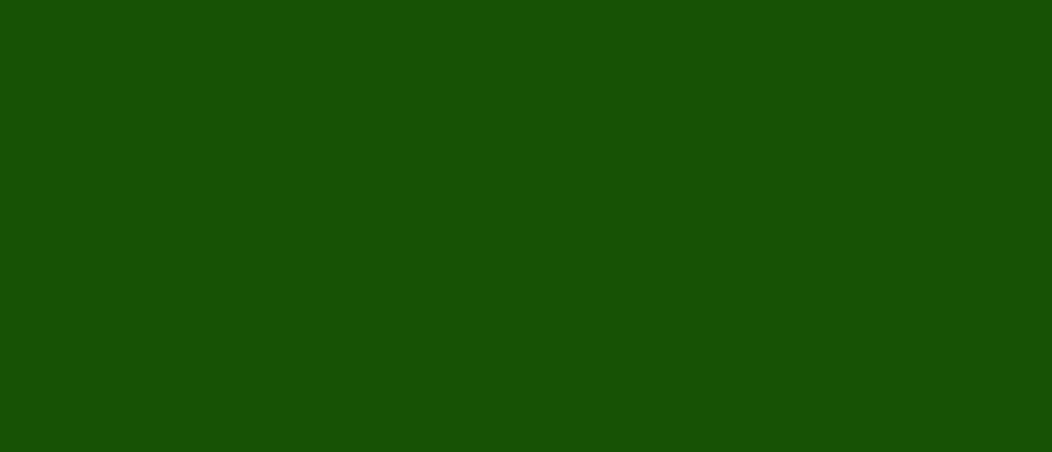
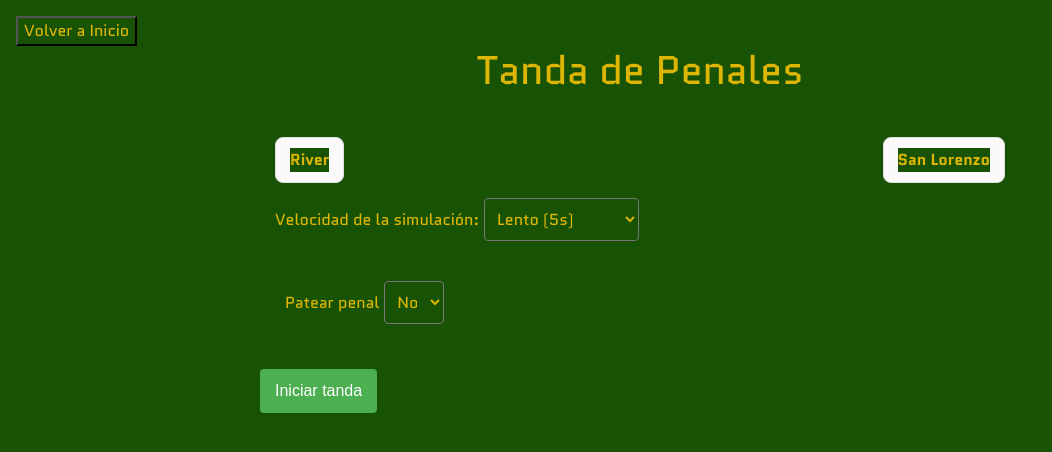
Before and after one commit to TorneoDeluxe/simulador, a React (Vite) app in the folder simulador/: page /penales/simulacion in a window 1280 px wide. Before the commit this address had no page. Shown: the top 452 px of the page, without its empty margins (0-1052 px from the left). Built offline with nearby package versions, Linux system fonts and the light colour scheme.

Commit message:
Agrega selector de equipo a penales

```diff
--- a/simulador/src/App.tsx
+++ b/simulador/src/App.tsx
@@ -1,11 +1,11 @@
 import React from 'react';
 import { BrowserRouter as Router, Routes, Route } from 'react-router-dom';
-import { useEffect } from 'react';
 
 import Inicio from './Inicio.tsx';
 import Partido from './Partido.tsx';
 import Score from './components/Score/Score.tsx';
 import Penalties from './components/Penalties.tsx';
+import Penales from './PenalesSelector.tsx';
 
 const App: React.FC = () =>  {
   return (
@@ -13,7 +13,8 @@
       <Routes>
         <Route path="/" element={<Inicio />} />
         <Route path="/partido" element={<Partido />} />
-        <Route path="/penales" element={<Penalties />} />
+        <Route path="/penales" element={<Penales />} />
+        <Route path="/penales/simulacion" element={<Penalties />} />
         <Route path="/partido/simulacion" element={<Score />} />
       </Routes>
     </Router>
--- /dev/null
+++ b/simulador/src/PenalesSelector.tsx
@@ -0,0 +1,84 @@
+import React, { useState } from "react";
+import { useNavigate, useLocation } from "react-router-dom";
+import SelectorEquipos from "./components/SelectorEquipos/SelectorEquipos";
+import "./components/Partido.css";
+
+type Team = {
+  name: string;
+  logo: string;
+  media: number;
+};
+
+const Penales: React.FC = () => {
+  const navigate = useNavigate();
+  const location = useLocation();
+  const state = location.state as { local?: Team; visitante?: Team };
+  const [equipoLocal, setEquipoLocal] = useState<Team | null>(state?.local ?? null);
+  const [equipoVisitante, setEquipoVisitante] = useState<Team | null>(state?.visitante ?? null);
+
+  const irATanda = () => {
+    if (equipoLocal && equipoVisitante) {
+      navigate("/penales/simulacion", {
+        state: {
+          local: equipoLocal,
+          visitante: equipoVisitante,
+        },
+      });
+    } else {
+      alert("Por favor selecciona ambos equipos.");
+    }
+  };
+
+  const volverAInicio = () => {
+    navigate("/");
+  };
+
+  return (
+    <div>
+      <button className="backbutton" onClick={volverAInicio}>Volver a Inicio</button>
+      <div className="titulo">
+        <span>Elegir equipos para penales</span>
+      </div>
+
+      <div className="partido-container">
+        <div className="selector-local">
+          <h5 className="elegir-equipo">Local</h5>
+          <SelectorEquipos onSelectedTeam={setEquipoLocal} />
+        </div>
+
+        <div className="seleccion-resumen">
+          <div className="equipo-resumen">
+            {equipoLocal && (
+              <div className="equipo-detalle detalle-local">
+                <img src={equipoLocal.logo} alt={equipoLocal.name} className="escudo-grande" />
+                <div className="nombre">{equipoLocal.name}</div>
+                <div className="media">{equipoLocal.media}</div>
+              </div>
+            )}
+          </div>
+
+          <button className="btn-jugar" onClick={irATanda} disabled={!equipoLocal || !equipoVisitante}>
+            Ir a la tanda
+          </button>
+
+          <div className="equipo-resumen">
+            {equipoVisitante && (
+              <div className="equipo-detalle detalle-visitante">
+                <img src={equipoVisitante.logo} alt={equipoVisitante.name} className="escudo-grande" />
+                <div className="nombre">{equipoVisitante.name}</div>
+                <div className="media">{equipoVisitante.media}</div>
+              </div>
+            )}
+          </div>
+        </div>
+
+        <div className="selector-visitante">
+          <h5 className="elegir-equipo">Visitante</h5>
+          <SelectorEquipos onSelectedTeam={setEquipoVisitante} />
+        </div>
+      </div>
+    </div>
+  );
+};
+
+export default Penales;
--- a/simulador/src/components/Penalties.css
+++ b/simulador/src/components/Penalties.css
@@ -31,6 +31,34 @@
 
 .teams-input div {
   flex: 1;
+}
+
+.selected-teams {
+  display: flex;
+  gap: 12px;
+  align-items: center;
+  justify-content: space-between;
+}
+
+.selected-team-card {
+  display: flex;
+  align-items: center;
+  gap: 8px;
+  padding: 10px 14px;
+  border: 1px solid #e0e0e0;
+  border-radius: 8px;
+  background-color: #fafafa;
+  min-width: 0;
+}
+
+.team-logo {
+  width: 40px;
+  height: 40px;
+  object-fit: contain;
+}
+
+.team-name {
+  font-weight: 600;
 }
 
 input, select {
--- a/simulador/src/components/Penalties.tsx
+++ b/simulador/src/components/Penalties.tsx
@@ -1,5 +1,5 @@
-import React, { useState, useEffect } from 'react';
-import { useNavigate } from 'react-router-dom';
+import React, { useState, useRef } from 'react';
+import { useNavigate, useLocation } from 'react-router-dom';
 import './Penalties.css';
 
 interface PenaltyRound {
@@ -7,8 +7,16 @@
   teamB: boolean | null;
 }
 
+type Team = {
+  name: string;
+  logo: string;
+  media: number;
+};
+
 const Penalties: React.FC = () => {
   const navigate = useNavigate();
+  const location = useLocation();
+  const navigationState = location.state as { local?: Team; visitante?: Team };
   const positions = 6;
   const possibilities = 20;
   let scored: boolean;
@@ -22,8 +30,8 @@
   // Estado para guardar el resultado del partido
   const [matchResult, setMatchResult] = useState<string>('');
   // Equipos
-  const [teamA, setTeamA] = useState<string>("River");
-  const [teamB, setTeamB] = useState<string>("San Lorenzo");
+  const [teamA] = useState<string>(navigationState?.local?.name ?? "River");
+  const [teamB] = useState<string>(navigationState?.visitante?.name ?? "San Lorenzo");
   // Estado para los penales individuales
   const [penaltyRounds, setPenaltyRounds] = useState<PenaltyRound[]>([]);
   // Estado para los totales
@@ -38,7 +46,7 @@
   const [userRound, setUserRound] = useState<number | string>(1);
   const [isUserTurn, setIsUserTurn] = useState<boolean>(false);
   const [userShotOptions, setUserShotOptions] = useState<boolean>(false);
-  const [currentPenaltyTurn, setCurrentPenaltyTurn] = useState<number>(1);
+  const userShotResultRef = useRef<boolean | null>(null);
 
   const shoot = (): number => { return Math.floor(Math.random() * positions) + 1; };  // Patear a una de las 6 zonas.
 
@@ -129,6 +137,8 @@
     const teamKey = userTeam as 'teamA' | 'teamB';
     const teamName = teamKey === 'teamA' ? teamA : teamB;
 
+    userShotResultRef.current = userScored;
+
     addMessage(`¡TU TURNO! Pateas a la posición ${position}`);
     addMessage(`${teamName} ${userScored ? "gol" : "erra"}!`); // "River gol!"
 
@@ -165,7 +175,7 @@
     setCurrentRound(0);
     setIsUserTurn(false);
     setUserShotOptions(false);
-    setCurrentPenaltyTurn(1);
+    userShotResultRef.current = null;
 
     const rounds = 5;
     let turnoA = 1;
@@ -178,9 +188,13 @@
     // Calcular exactamente en qué momento el usuario pateará
     // La ronda del usuario puede ser aleatoria
     let actualUserRound = userRound;
-    if (userRound === 'random') {
-      actualUserRound = Math.floor(Math.random() * 11) + 1;
-      addMessage(`Se ha seleccionado aleatoriamente que patearás en la ronda ${actualUserRound}`);
+    if (userWillShoot) {
+      if (userRound === 'random') {
+        actualUserRound = Math.floor(Math.random() * 11) + 1;
+        addMessage(`Se ha seleccionado aleatoriamente que patearás en la ronda ${actualUserRound}`);
+      } else {
+        addMessage(`Patearás en la ronda ${actualUserRound}`);
+      }
     }
 
     addMessage(`${teamA} vs ${teamB} - Tanda de penales`);
@@ -202,10 +216,9 @@
       // Calcular el número de tiro global (para cuando hay más de 11 jugadores)
       const globalTurnNumber = currentShooterRound > 11 ? ((currentShooterRound - 1) % 11) + 1 : currentShooterRound;
 
-      setCurrentPenaltyTurn(globalTurnNumber);
+      //setCurrentPenaltyTurn(globalTurnNumber);
 
-      const isUserShooting = userWillShoot &&
-                            currentTeamTurn === userTeam &&
+     const isUserShooting = userWillShoot && currentTeamTurn === userTeam &&
                             Number(actualUserRound) === globalTurnNumber;
 
       if (isUserShooting) {
@@ -225,7 +238,7 @@
         continueShootoutRef = () => {
           // Actualizar los contadores globales con el resultado del tiro del usuario
           // Esto lo hacemos aquí para que se refleje en la lógica de la tanda
-          const userScoredResult = penaltyRounds[currentShooterRound - 1]?.[currentTeamTurn];
+          const userScoredResult = userShotResultRef.current;
 
           if (userScoredResult) {
             if (currentTeamTurn === 'teamA') {
@@ -234,7 +247,7 @@
               teamBScore++;
             }
           }
-
+          userShotResultRef.current = null;
           waitingForUser = false;
 
           // Continuamos con el flujo normal
@@ -398,24 +411,18 @@
     setInterval(parseInt(e.target.value));
   };
 
-  const handleTeamAChange = (e: React.ChangeEvent<HTMLInputElement>) => {
-    setTeamA(e.target.value);
-  };
-
-  const handleTeamBChange = (e: React.ChangeEvent<HTMLInputElement>) => {
-    setTeamB(e.target.value);
+  const handleUserTeamChange = (e: React.ChangeEvent<HTMLSelectElement>) => {
+    setUserTeam(e.target.value);
   };
 
   const handleUserWillShootChange = (e: React.ChangeEvent<HTMLSelectElement>) => {
     setUserWillShoot(e.target.value === "true");
-  };
-
-  const handleUserTeamChange = (e: React.ChangeEvent<HTMLSelectElement>) => {
-    setUserTeam(e.target.value);
+    setUserWillShoot(e.target.value === 'true');
   };
 
   const handleUserRoundChange = (e: React.ChangeEvent<HTMLSelectElement>) => {
-    setUserRound(e.target.value);
+    const value = e.target.value;
+    setUserRound(value === 'random' ? 'random' : Number(value));
   };
 
   // Renderiza el resultado de un penal
@@ -436,24 +443,18 @@
       <h1>Tanda de Penales</h1>
       <div className="penalties-container">
         <div className="settings">
-          <div className="teams-input">
-            <div>
-              <label>Equipo Local: </label>
-              <input
-                type="text"
-                value={teamA}
-                onChange={handleTeamAChange}
-                disabled={isRunning}
-              />
+          <div className="selected-teams">
+            <div className="selected-team-card">
+              {navigationState?.local?.logo && (
+                <img src={navigationState.local.logo} alt={teamA} className="team-logo" />
+              )}
+              <span className="team-name">{teamA}</span>
             </div>
-            <div>
-              <label>Equipo Visitante: </label>
-              <input
-                type="text"
-                value={teamB}
-                onChange={handleTeamBChange}
-                disabled={isRunning}
-              />
+            <div className="selected-team-card">
+              {navigationState?.visitante?.logo && (
+                <img src={navigationState.visitante.logo} alt={teamB} className="team-logo" />
+              )}
+              <span className="team-name">{teamB}</span>
             </div>
           </div>
 
@@ -470,7 +471,7 @@
 
           {/* Opciones del usuario para participar */}
           <div className="user-settings">
-  {/*           <div>
+            <div>
               <label>Patear penal </label>
               <select
                 value={userWillShoot.toString()}
@@ -480,7 +481,7 @@
                 <option value="false">No</option>
                 <option value="true">Sí</option>
               </select>
-            </div> */}
+            </div>
 
             {userWillShoot && (
               <>
--- a/simulador/src/main.tsx
+++ b/simulador/src/main.tsx
@@ -1,4 +1,3 @@
-import React from 'react'
 import ReactDOM from 'react-dom/client'
 import App from './App.tsx'
 import 'bootstrap/dist/css/bootstrap.min.css'
```
